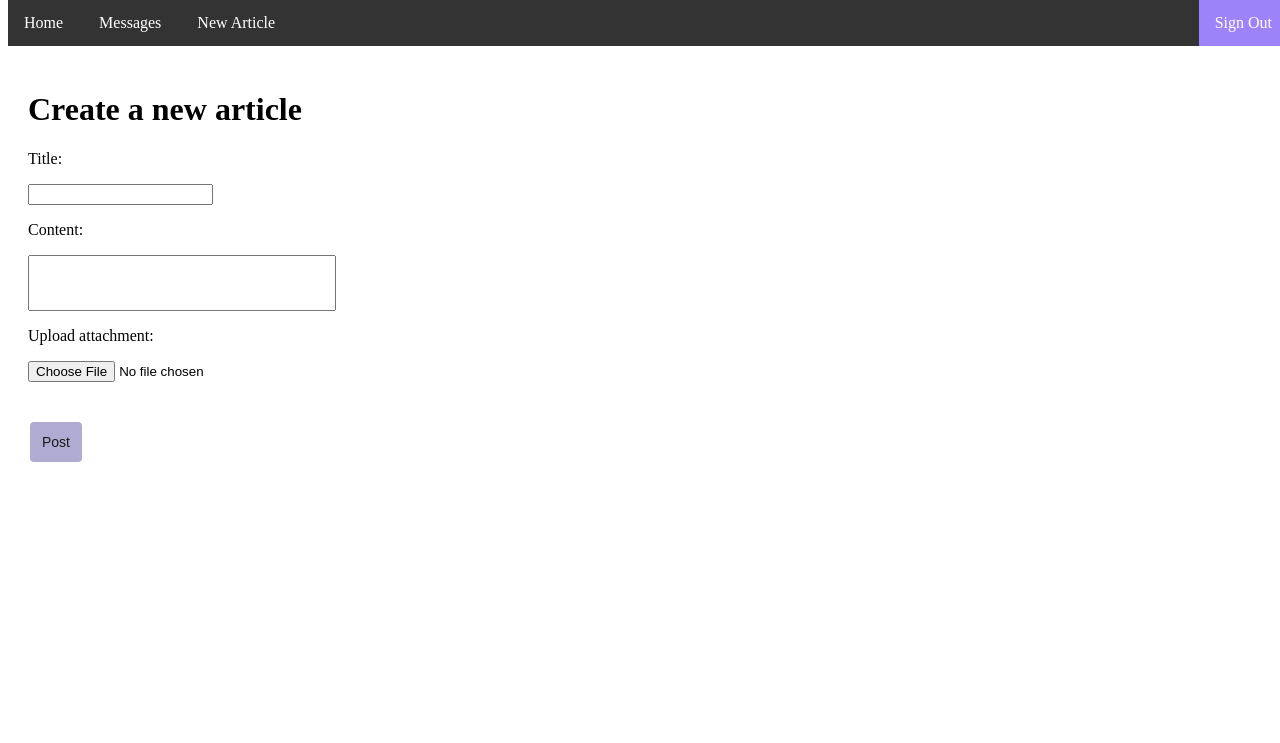
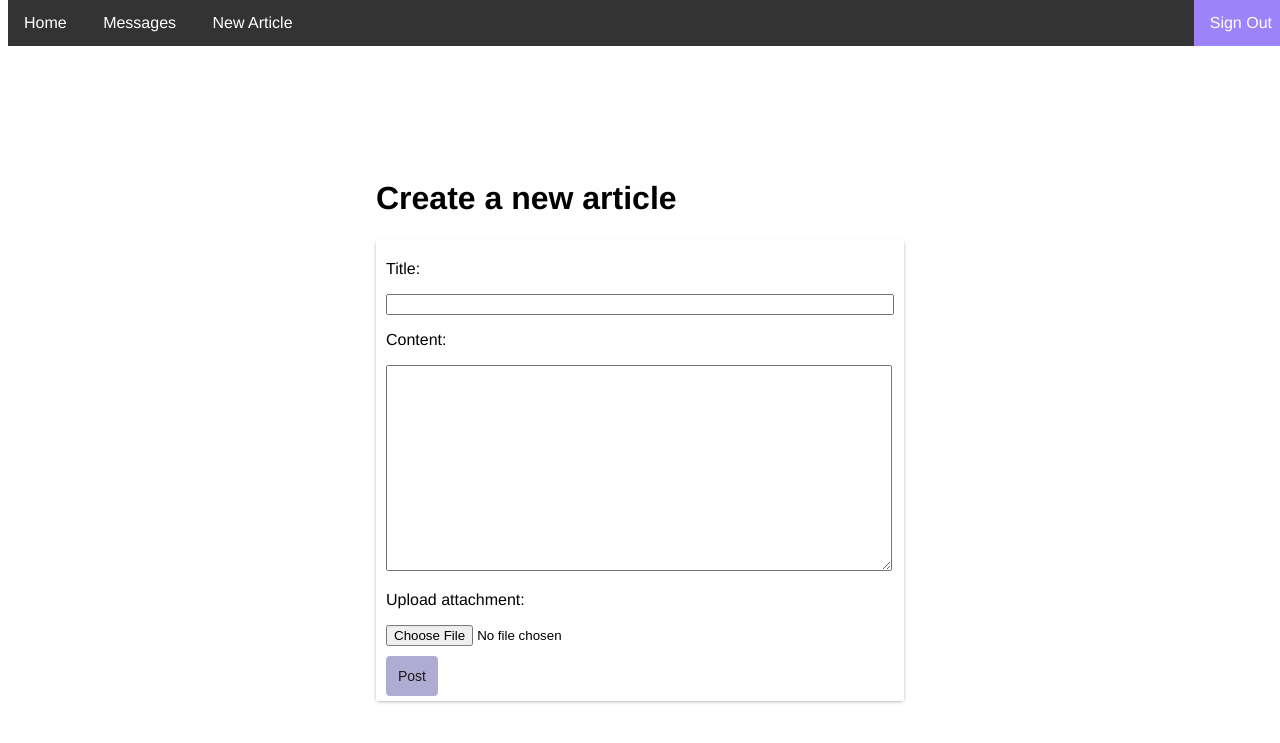
Before and after one commit to powah999/INFO2222, a Flask app: template templates/newarticle.jinja in a window 1280 px wide. Shown: the top 743 px of the page. Run offline with Flask 3, Linux system fonts and the light colour scheme; the template is opened without the code that fills it: most values are stand-ins (such as "Sample title", 1, 10 or a date in 2020).

Commit message:
layout of articles

```diff
--- a/templates/base.jinja
+++ b/templates/base.jinja
@@ -16,7 +16,9 @@ Yeah I know it's pretty ugly...
         <script src="/static/js/libs/jquery.min.js"></script>
         <script src="/static/js/libs/js.cookie.min.js"></script>
         <style>
-
+        body {
+            font-family: 'Helvetica', 'Arial', sans-serif;
+        }
         /* nav bar tabs */
         ul.navbar {
             list-style-type: none;
--- a/templates/newarticle.jinja
+++ b/templates/newarticle.jinja
@@ -4,8 +4,8 @@
 {% block content %}
 <style>
     .content-box {
-        width: 300px;
-        height: 50px;
+        width: 500px;
+        height: 200px;
     }
 
     .popup {
@@ -24,11 +24,11 @@
         text-decoration: none;
         display: inline-block;
         font-size: 14px;
-        margin: 4px 2px;
         cursor: pointer;
         position: static;
-        bottom: 16px;
-        right: 12px;
+        bottom: 5px;
+        right: 10px;
+        margin-top: 10px;
         border-radius: 4px;
     }
 
@@ -52,6 +52,24 @@
         visibility: visible;
         }
 
+    .article_box {
+        position: absolute;
+        top: 50%;
+        left: 50%;
+        transform: translate(-50%, -50%);
+        padding: 20px;
+        margin-top:30px;
+        }
+
+    .article {
+        box-shadow: rgba(50, 50, 93, 0.25) 0px 2px 5px -1px, rgba(0, 0, 0, 0.3) 0px 1px 3px -1px;
+        padding-left: 10px;
+        padding-right: 10px;
+        padding-bottom: 5px;
+        padding-top: 5px;
+    }
+
+
 </style>
 
 <ul class = "navbar">
@@ -64,18 +82,16 @@
     <li class="right"><a class="active" href="{{ url_for('logout')}}">Sign Out</a></li>
 </ul>
 
-<div class="article_box" style="padding:20px;margin-top:50px;">
+<div class="article_box">
     <h1>Create a new article</h1>
 
-    <form id="article">
+    <form class="article" id="article">
         <p>Title:</p>
-            <input id="title" type="text" name="title" width="500px" />
+            <input id="title" type="text" name="title" style="width:500px;" />
         <p>Content:</p>
-            <input id="content" type="text" name="content" class="content-box"/>
+            <textarea id="content" form="article" name="content" class="content-box"></textarea>
         <p>Upload attachment:</p>
             <input id="file" type="file" name="file"/>
-        <br/>
-        <br/>
         <br/>
         <button class="button" type="submit">Post</button>
     </form>
```
Also changed, not shown: templates/articles.jinja (+9 -13 lines).
